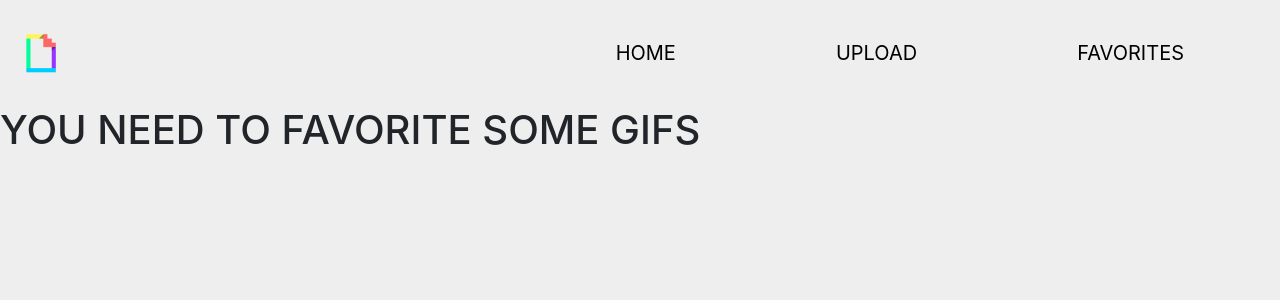
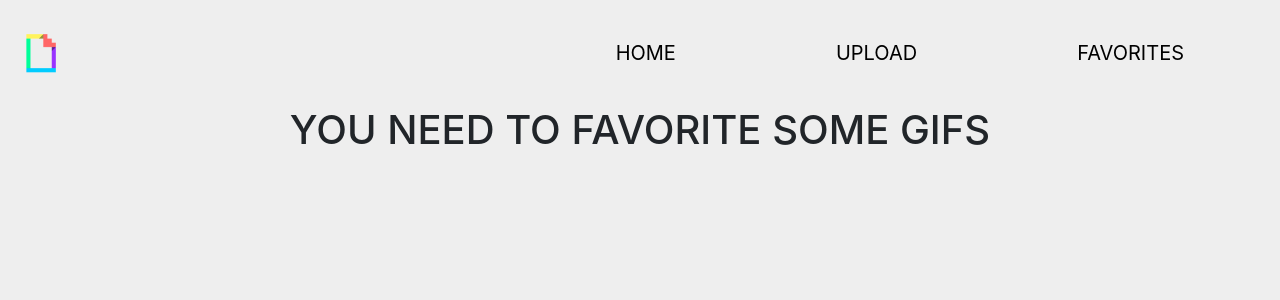
Before and after one commit to jedpeek/giphy-react, a React (Create React App) app: page /favorites in a window 1280 px wide. Shown: the top 300 px of the page. Built offline with nearby package versions, Linux system fonts and the light colour scheme.

Commit message:
removed unused content

```diff
--- a/src/Components/Favorites.js
+++ b/src/Components/Favorites.js
@@ -35,7 +35,7 @@ class Favorites extends Component {
     return (
       <Container fluid>
         <Row>
-        { favorited.length ? favorited.map(gif => <GifCard gif={gif} key={gif.id} favorited={this.state.favorited}  unfavorite={this.unfavorite} loaded={loaded} />) : <h1>YOU NEED TO FAVORITE SOME GIFS</h1> }
+        { favorited.length ? favorited.map(gif => <GifCard gif={gif} key={gif.id} favorited={this.state.favorited}  unfavorite={this.unfavorite} loaded={loaded} />) : <h1 className="center-text">YOU NEED TO FAVORITE SOME GIFS</h1> }
         </Row>
       </Container>
     );
```
Also changed, not shown: public/index.html (+0 -23 lines), 2 other files (tests, documents, lock files or other folders).
